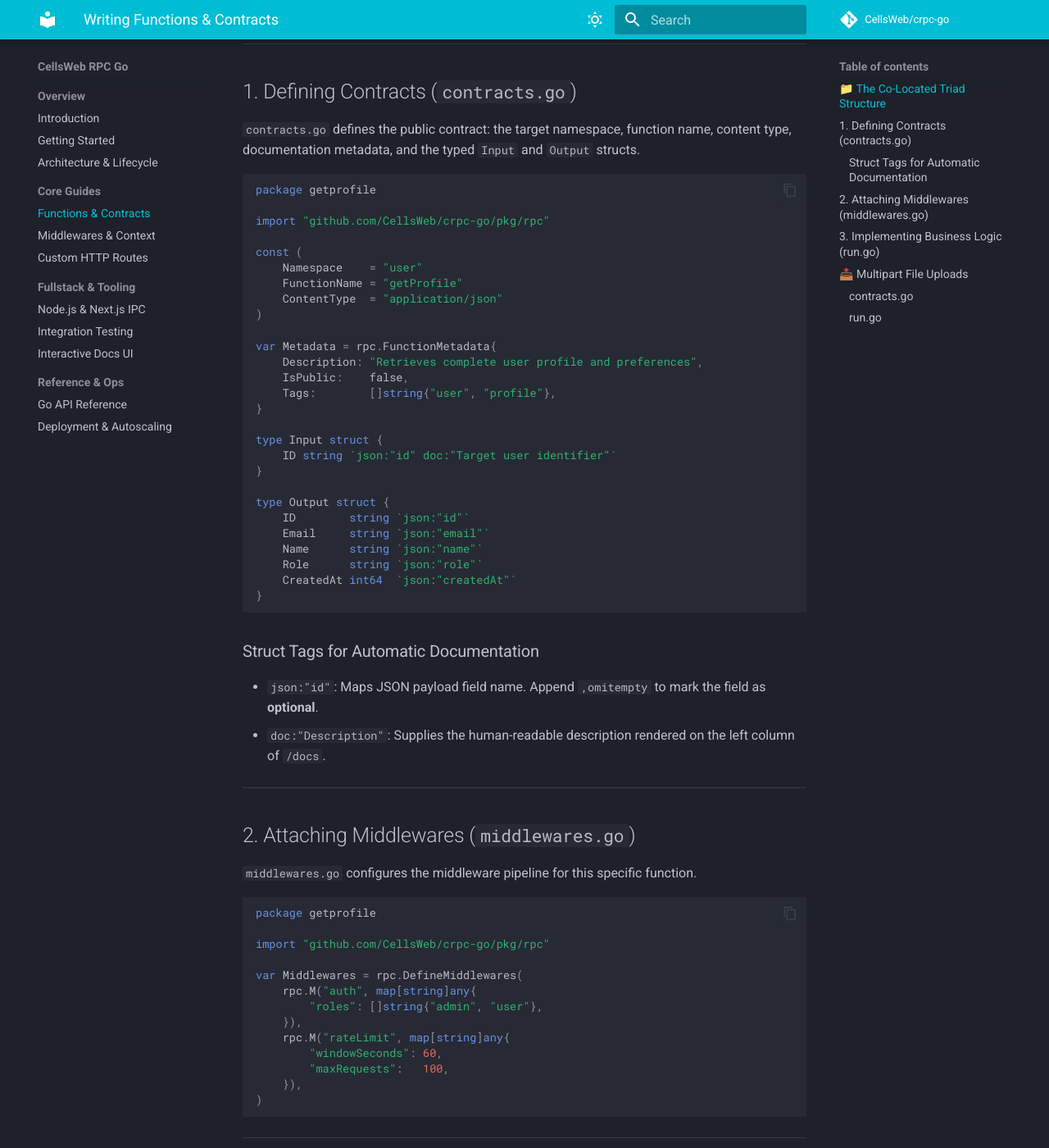
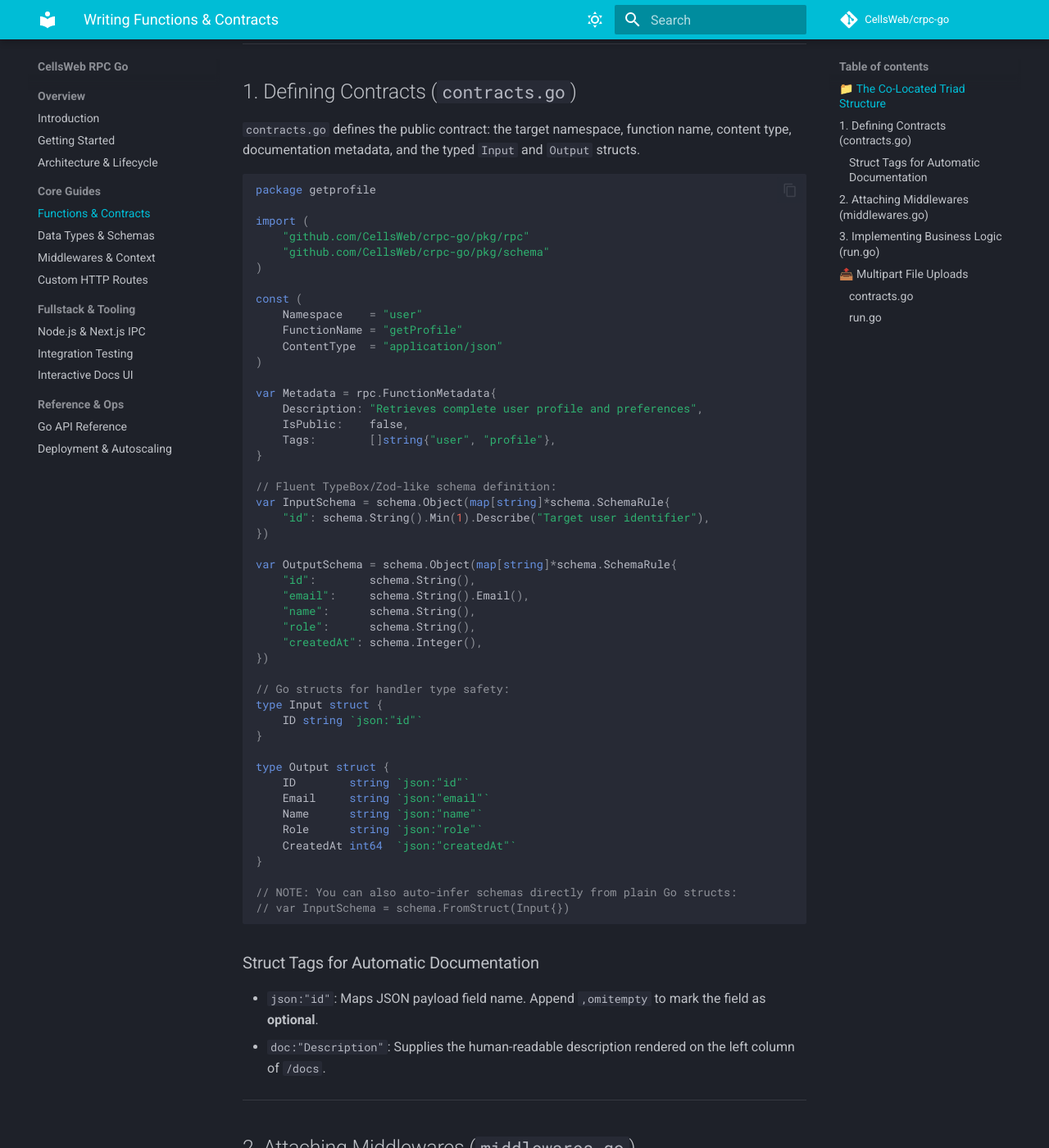
Before and after one commit to CellsWeb/crpc-go, an MkDocs documentation site: the page built from docs/functions.md, in a window 1280 px wide and 1400 px high, scrolled down 459 px. Shown: the whole window at 82% size. Built offline with MkDocs 1.6.1 and Material for MkDocs 9.7.7, drawn with Linux system fonts in a browser that asks for light colours; comment, search, counter and statistics services are not loaded.

Commit message:
docs: add Data Types & Schema Validation guide, use fluent schema builder in functions, fix mermaid diagrams

````diff
--- a/docs/functions.md
+++ b/docs/functions.md
@@ -30,7 +30,10 @@ functions/user/getProfile/
 ```go
 package getprofile
 
-import "github.com/CellsWeb/crpc-go/pkg/rpc"
+import (
+	"github.com/CellsWeb/crpc-go/pkg/rpc"
+	"github.com/CellsWeb/crpc-go/pkg/schema"
+)
 
 const (
 	Namespace    = "user"
@@ -44,8 +47,22 @@ var Metadata = rpc.FunctionMetadata{
 	Tags:        []string{"user", "profile"},
 }
 
+// Fluent TypeBox/Zod-like schema definition:
+var InputSchema = schema.Object(map[string]*schema.SchemaRule{
+	"id": schema.String().Min(1).Describe("Target user identifier"),
+})
+
+var OutputSchema = schema.Object(map[string]*schema.SchemaRule{
+	"id":        schema.String(),
+	"email":     schema.String().Email(),
+	"name":      schema.String(),
+	"role":      schema.String(),
+	"createdAt": schema.Integer(),
+})
+
+// Go structs for handler type safety:
 type Input struct {
-	ID string `json:"id" doc:"Target user identifier"`
+	ID string `json:"id"`
 }
 
 type Output struct {
@@ -55,6 +72,9 @@ type Output struct {
 	Role      string `json:"role"`
 	CreatedAt int64  `json:"createdAt"`
 }
+
+// NOTE: You can also auto-infer schemas directly from plain Go structs:
+// var InputSchema = schema.FromStruct(Input{})
 ```
 
 ### Struct Tags for Automatic Documentation
--- a/mkdocs.yml
+++ b/mkdocs.yml
@@ -60,6 +60,7 @@ nav:
       - Architecture & Lifecycle: architecture.md
   - Core Guides:
       - Functions & Contracts: functions.md
+      - Data Types & Schemas: schemas.md
       - Middlewares & Context: middlewares.md
       - Custom HTTP Routes: custom-routes.md
   - Fullstack & Tooling:
````
Also changed, not shown: docs/architecture.md (+17 -17 lines), docs/deployment.md (+4 -4 lines), docs/schemas.md (added, +128 -0 lines).
